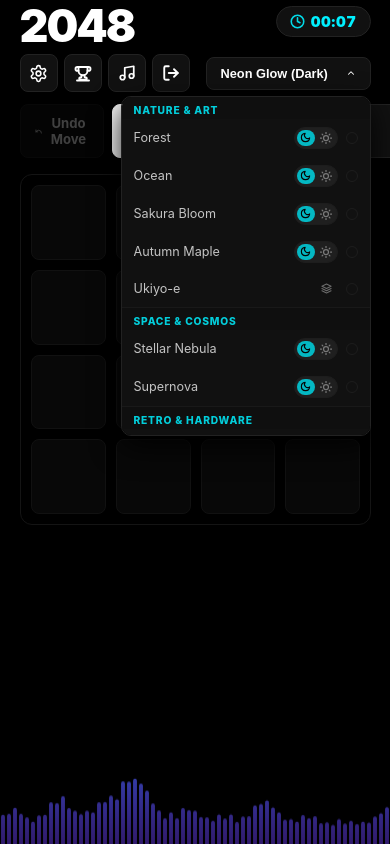
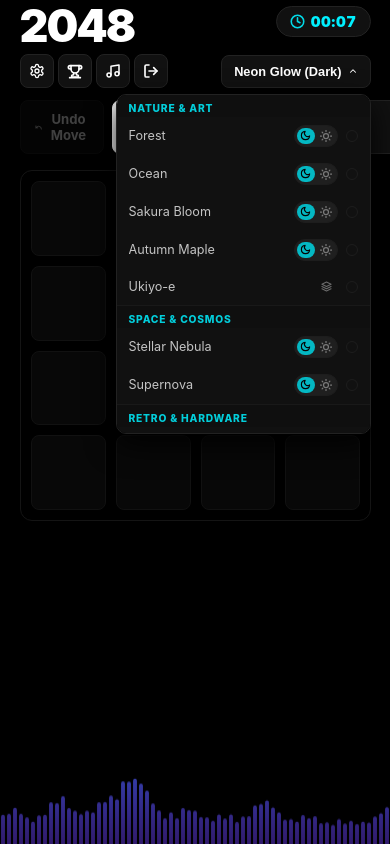
Before and after one commit to farhan-real/2048Reimagined-Web, a plain HTML site: page index.html in a window 390 px wide. Both pictures are taken after a click on the button "Neon Glow (Dark)". Drawn offline with Linux system fonts and the light colour scheme.

Commit message:
fix(theme): fix theme dropdown responsiveness and touch interactions on github pages

```diff
--- a/css/components/nav.css
+++ b/css/components/nav.css
@@ -6,17 +6,25 @@
   position: relative;
   margin-bottom: 4px;
   z-index: 80;
+  gap: 6px;
 }
 
-.nav-actions-left, .nav-actions-right {
+.nav-actions-left {
   display: flex;
   align-items: center;
   gap: 6px;
   position: relative;
+  flex-shrink: 0;
 }
 
 .nav-actions-right {
+  display: flex;
+  align-items: center;
+  justify-content: flex-end;
+  position: relative;
   z-index: 85;
+  flex: 1;
+  min-width: 0;
 }
 
 .icon-btn {
@@ -30,6 +38,8 @@
   display: flex;
   align-items: center;
   justify-content: center;
+  flex-shrink: 0;
+  touch-action: manipulation;
   transition: transform 0.15s cubic-bezier(0.16, 1, 0.3, 1), background 0.15s;
 }
 
@@ -37,25 +47,41 @@
   transform: scale(0.93);
 }
 
+@media (max-width: 400px) {
+  .icon-btn {
+    width: 34px;
+    height: 34px;
+  }
+  .icon-btn svg {
+    width: 16px;
+    height: 16px;
+  }
+  .nav-actions-left {
+    gap: 4px;
+  }
+}
+
 .theme-dropdown-wrapper {
   position: relative;
   z-index: 90;
+  max-width: 100%;
 }
 
 .theme-dropdown-btn {
   background: var(--card-bg);
   border: 1px solid var(--card-border);
   color: var(--text-color);
-  padding: 8px 14px;
+  padding: 8px 12px;
   border-radius: 8px;
   font-weight: 700;
   font-size: 0.8rem;
   cursor: pointer;
   display: flex;
   align-items: center;
-  gap: 8px;
-  min-width: 165px;
-  max-width: 250px;
+  gap: 6px;
+  min-width: 0;
+  max-width: 220px;
+  touch-action: manipulation;
   transition: transform 0.15s cubic-bezier(0.16, 1, 0.3, 1);
 }
 
@@ -94,13 +120,16 @@
   background: var(--card-bg, #111111);
   border: 1px solid var(--card-border, #333333);
   border-radius: 10px;
-  width: 250px;
+  width: clamp(220px, 75vw, 255px);
+  max-width: calc(100vw - 24px);
   display: none;
   flex-direction: column;
   z-index: 1000;
-  box-shadow: 0 10px 30px rgba(0,0,0,0.9);
+  box-shadow: 0 10px 30px rgba(0, 0, 0, 0.9);
   overflow-y: auto;
   max-height: 340px;
+  touch-action: pan-y;
+  -webkit-overflow-scrolling: touch;
   scrollbar-width: thin;
   scrollbar-color: color-mix(in srgb, var(--accent-color) 45%, var(--card-border)) transparent;
 }
@@ -148,6 +177,7 @@
   display: flex;
   justify-content: space-between;
   align-items: center;
+  touch-action: manipulation;
   transition: background 0.15s, opacity 0.15s;
 }
 
@@ -188,6 +218,7 @@
   height: 22px;
   flex-shrink: 0;
   cursor: pointer;
+  touch-action: manipulation;
 }
 
 .mode-toggle-slider {
@@ -219,6 +250,7 @@
   opacity: 0.55;
   cursor: pointer;
   padding: 0;
+  touch-action: manipulation;
   transition: opacity 0.15s ease;
 }
 
--- a/js/ui/theme-ui.js
+++ b/js/ui/theme-ui.js
@@ -65,6 +65,7 @@
     constructor(parentUI) {
       this.parent = parentUI;
       this.currentTheme = "neondark";
+      this.onThemeChange = null;
 
       this.themeTriggerBtn = document.getElementById('theme-dropdown-btn');
       this.themeDropdownWrapper = document.getElementById('theme-dropdown-wrapper');
@@ -87,7 +88,8 @@
           }
         });
       }
-      document.addEventListener('click', (e) => {
+
+      document.addEventListener('pointerdown', (e) => {
         if (this.themeDropdownWrapper && !this.themeDropdownWrapper.contains(e.target)) {
           this.themeDropdownWrapper.classList.remove('active');
         }
@@ -95,6 +97,7 @@
     }
 
     buildDropdown(onSelect) {
+      if (onSelect) this.onThemeChange = onSelect;
       if (!this.themeDropdownList) return;
       this.themeDropdownList.innerHTML = "";
 
@@ -131,12 +134,18 @@
 
             toggle.querySelector('.mode-btn-dark').addEventListener('click', (e) => {
               e.stopPropagation();
-              this.setTheme(variant.darkKey, onSelect);
+              this.setTheme(variant.darkKey);
             });
 
             toggle.querySelector('.mode-btn-light').addEventListener('click', (e) => {
               e.stopPropagation();
-              this.setTheme(variant.lightKey, onSelect);
+              this.setTheme(variant.lightKey);
+            });
+
+            toggle.addEventListener('click', (e) => {
+              e.stopPropagation();
+              const nextTheme = (this.currentTheme === variant.lightKey) ? variant.darkKey : variant.lightKey;
+              this.setTheme(nextTheme);
             });
 
             meta.appendChild(toggle);
@@ -156,9 +165,9 @@
           item.addEventListener('click', (e) => {
             e.stopPropagation();
             const targetKey = variant.fixedKey || ((isSelected && this.currentTheme === variant.lightKey)
-              ? (variant.lightKey || variant.darkKey)
+              ? variant.darkKey
               : (variant.darkKey || variant.lightKey));
-            this.setTheme(targetKey, onSelect);
+            this.setTheme(targetKey);
           });
 
           this.themeDropdownList.appendChild(item);
@@ -167,12 +176,13 @@
     }
 
     setTheme(themeKey, onSelect) {
+      if (onSelect) this.onThemeChange = onSelect;
       if (!THEMES[themeKey]) themeKey = "neondark";
       this.currentTheme = themeKey;
       if (this.themeCurrentLbl) this.themeCurrentLbl.textContent = THEMES[themeKey].name;
       document.body.setAttribute('data-theme', themeKey);
-      this.buildDropdown(onSelect);
-      if (onSelect) onSelect(themeKey);
+      this.buildDropdown();
+      if (this.onThemeChange) this.onThemeChange(themeKey);
     }
   }
 
```
Also changed, not shown: index.html (+0 -3 lines), sw.js (+41 -3 lines).
